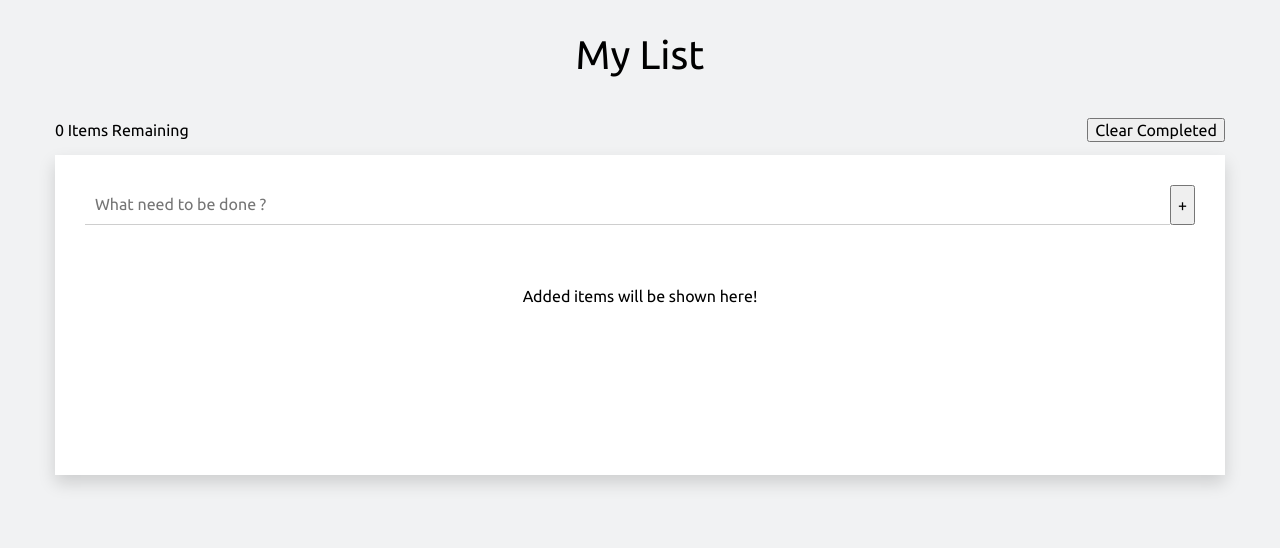
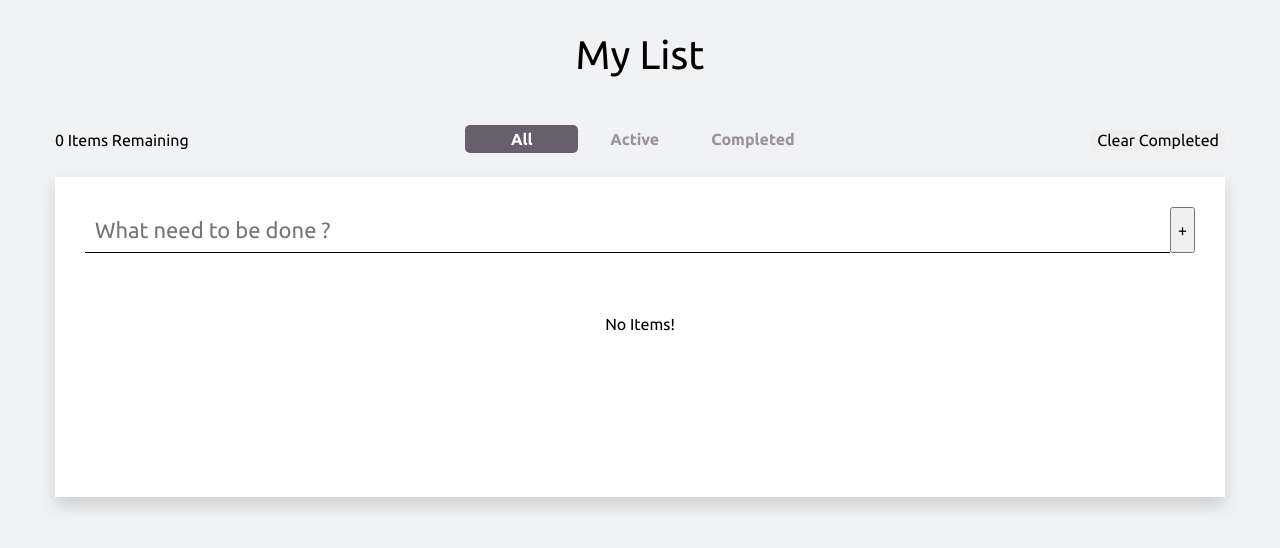
Before and after one commit to vivek1996/todo-react, a React (Create React App) app: page / in a window 1280 px wide. Shown: the top 548 px of the page. Built offline with nearby package versions, Linux system fonts and the light colour scheme.

Commit message:
Filters init

```diff
--- a/src/components/Filters/index.jsx
+++ b/src/components/Filters/index.jsx
@@ -1,3 +1,17 @@
 import React from 'react';
+import './styles.scss';
 
-const Filters = () => {};
+const Filters = () => {
+  return (
+    <div className="radio-group">
+      <input type="radio" id="option-one" name="selector" defaultChecked />
+      <label htmlFor="option-one">All</label>
+      <input type="radio" id="option-two" name="selector" />
+      <label htmlFor="option-two">Active</label>
+      <input type="radio" id="option-three" name="selector" />
+      <label htmlFor="option-three">Completed</label>
+    </div>
+  );
+};
+
+export default Filters;
--- /dev/null
+++ b/src/components/Filters/styles.scss
@@ -0,0 +1,33 @@
+$bg: #332f35;
+$fg: lighten($bg, 20%);
+
+.filters {
+  input[type='radio'] {
+    position: absolute;
+    visibility: hidden;
+    display: none;
+  }
+
+  label {
+    color: lighten($bg, 40%);
+    display: inline-block;
+    cursor: pointer;
+    font-weight: bold;
+    min-width: 73px;
+    text-align: center;
+    padding: 5px 20px;
+    border-radius: 5px;
+    transition: all 0.3s;
+  }
+
+  input[type='radio']:checked + label {
+    color: lighten($bg, 90%);
+    background: $fg;
+  }
+
+  .radio-group {
+    display: inline-block;
+    margin: 20px;
+    overflow: hidden;
+  }
+}
--- a/src/components/TodoItem/index.jsx
+++ b/src/components/TodoItem/index.jsx
@@ -8,13 +8,13 @@ const TodoItem = ({ item }) => {
   console.log(item);
   return (
     <li className="list-item">
-      <div class="round">
+      <div className="round">
         <input
           type="checkbox"
           id={`checkbox_${item.id}`}
           onChange={() => dispatch(toggleTodo({ id: item.id }))}
         />
-        <label for={`checkbox_${item.id}`}></label>
+        <label htmlFor={`checkbox_${item.id}`}></label>
       </div>
       <p className={item.completed ? 'completed' : ''}>{item.text}</p>
       <button
--- a/src/components/TodoItem/styles.scss
+++ b/src/components/TodoItem/styles.scss
@@ -12,6 +12,8 @@
     flex: 1;
     margin: 0;
     padding-left: 20px;
+    font-size: 30px;
+    font-weight: 300;
     &.completed {
       text-decoration: line-through;
     }
--- a/src/containers/AddTodo/index.jsx
+++ b/src/containers/AddTodo/index.jsx
@@ -26,7 +26,7 @@ const AddTodo = () => {
             value={value}
             onChange={handleInputChange}
             placeholder="What need to be done ?"
-            autofocus
+            autoFocus
           />
           <button type="submit">+</button>
         </div>
--- a/src/containers/Todolist/index.jsx
+++ b/src/containers/Todolist/index.jsx
@@ -11,7 +11,7 @@ const TodoList = () => {
       {todos && todos.length ? (
         todos.map((todo) => <TodoItem key={todo.id} item={todo} />)
       ) : (
-        <p>Added items will be shown here!</p>
+        <p>No Items!</p>
       )}
     </ul>
   );
--- a/src/pages/todo/styles.scss
+++ b/src/pages/todo/styles.scss
@@ -47,6 +47,7 @@ form.form-container {
     padding: 10px;
     outline: none;
     border: none;
+    font-size: 22px;
     transition: all 0.5s;
     border-bottom: 1px solid #cecece;
     &:focus {
@@ -61,5 +62,6 @@ form.form-container {
   align-items: center;
   button {
     cursor: pointer;
+    border: none;
   }
 }
--- a/src/pages/todo/todo.js
+++ b/src/pages/todo/todo.js
@@ -1,8 +1,9 @@
 import React from 'react';
 import { useSelector, useDispatch } from 'react-redux';
-import { removeTodo, selectTodos } from './todoSlice';
+import { selectTodos, clearCompleted } from './todoSlice';
 import AddTodo from '../../containers/AddTodo';
 import TodoList from '../../containers/Todolist';
+import Filters from '../../components/Filters';
 import './styles.scss';
 
 const Container = () => {
@@ -16,8 +17,12 @@ const Container = () => {
       <h1 className="title">My List</h1>
       <div className="filters-container">
         <p>{remainingItems} Items Remaining</p>
-        <div></div>
-        <button>Clear Completed</button>
+        <div className="filters">
+          <Filters />
+        </div>
+        <button onClick={() => dispatch(clearCompleted())}>
+          Clear Completed
+        </button>
       </div>
       <div className="card">
         <AddTodo />
--- a/src/pages/todo/todoSlice.js
+++ b/src/pages/todo/todoSlice.js
@@ -26,14 +26,19 @@ export const todoSlice = createSlice({
     removeTodo: (state, action) => {
       state.list = state.list.filter((todo) => todo.id !== action.payload.id);
     },
+    clearCompleted: (state) => {
+      state.list = state.list.filter((todo) => !todo.completed);
+    },
   },
 });
 
-export const { addTodo, toggleTodo, removeTodo } = todoSlice.actions;
+export const {
+  addTodo,
+  toggleTodo,
+  removeTodo,
+  clearCompleted,
+} = todoSlice.actions;
 
-// The function below is called a selector and allows us to select a value from
-// the state. Selectors can also be defined inline where they're used instead of
-// in the slice file. For example: `useSelector((state) => state.counter.value)`
 export const selectTodos = (state) => state.todos.list;
 
 export default todoSlice.reducer;
```
Also changed, not shown: 1 other file (tests, documents, lock files or other folders).
